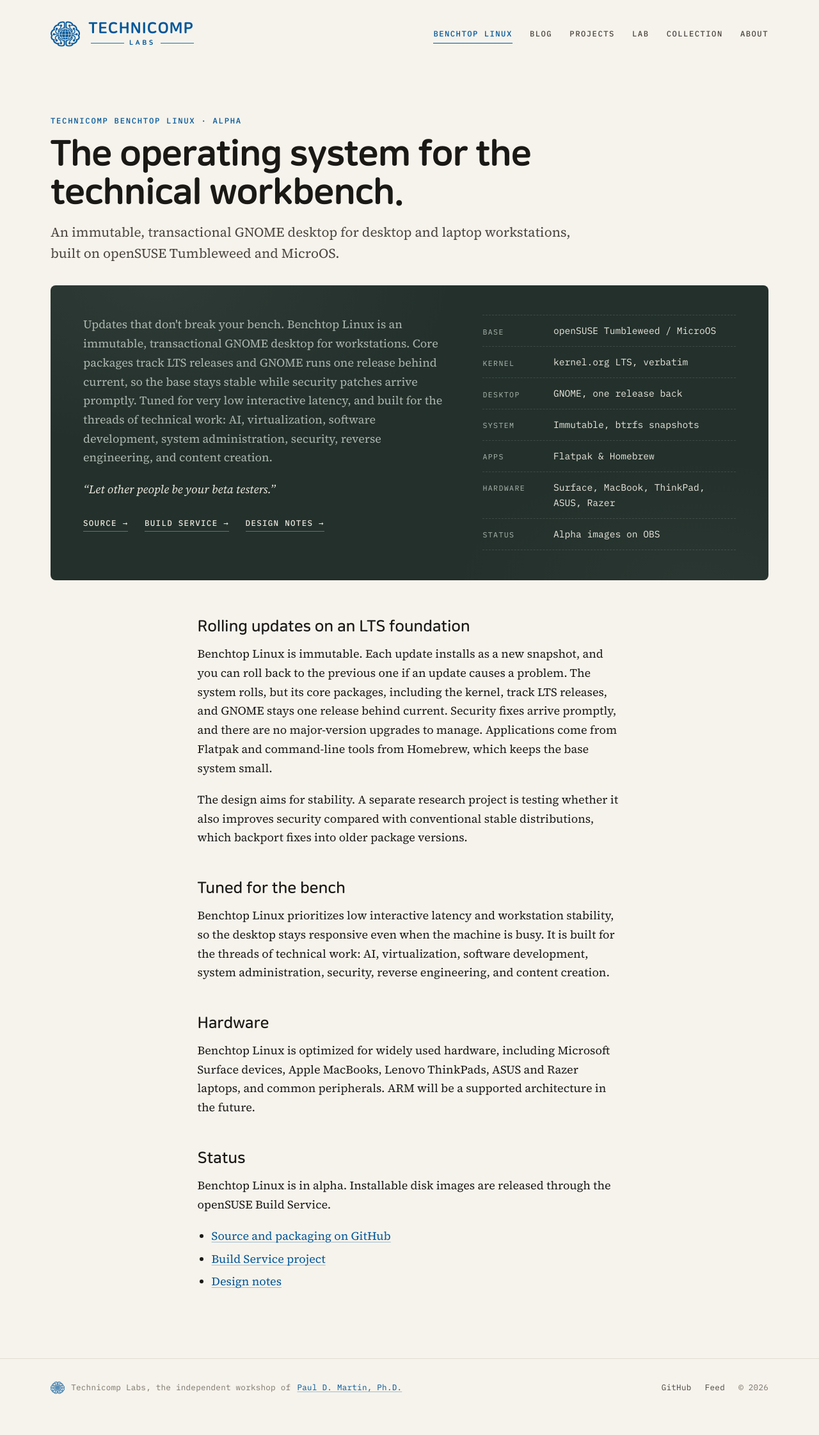
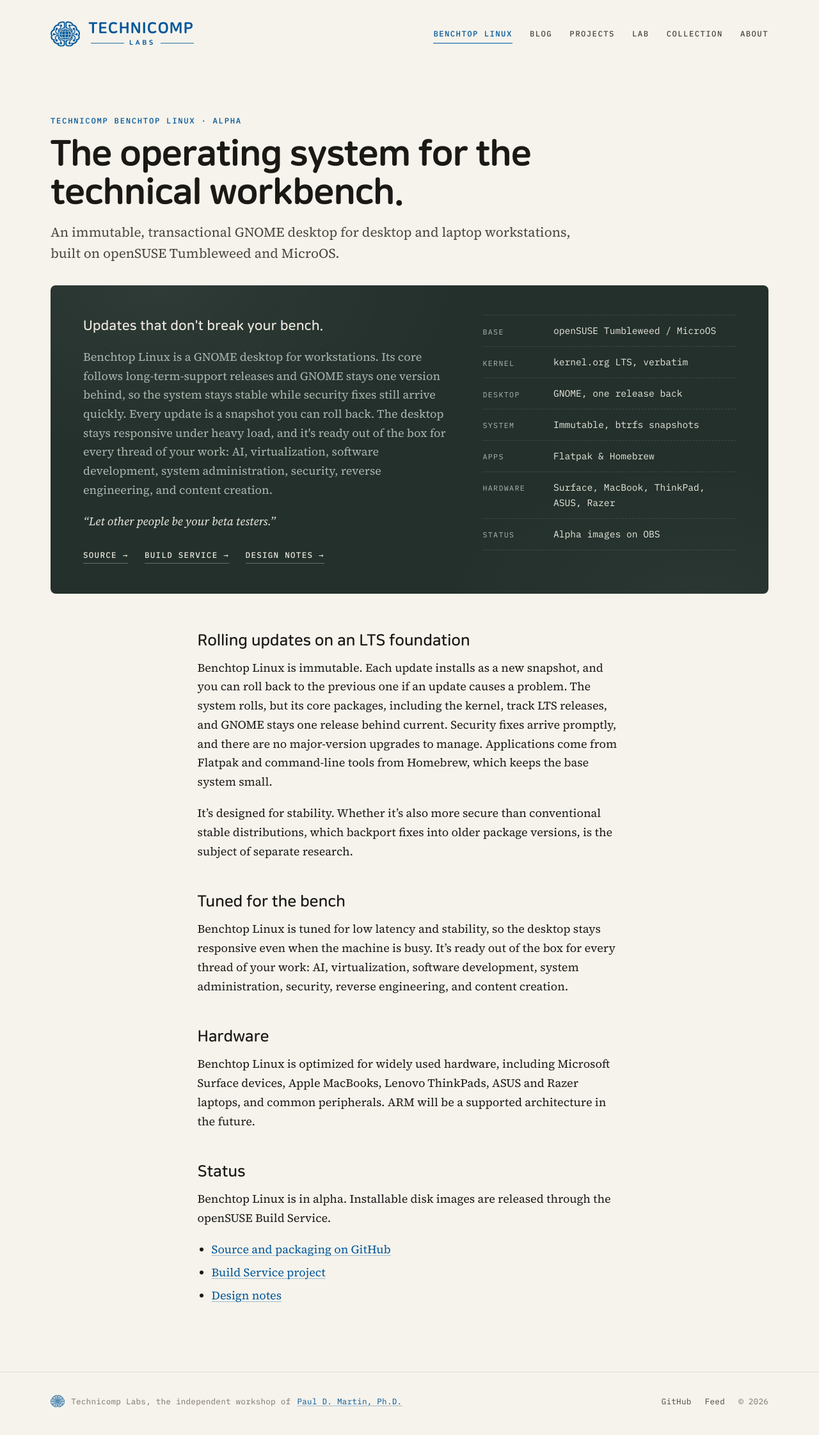
Before and after one commit to TechnicompLabs/technicomplabs.github.io, a Jekyll site: the page built from _pages/benchtop.md, in a window 1280 px wide. Shown: the whole page at 64% size. Built offline with Jekyll 4.4.1, drawn with Linux system fonts in a browser that asks for light colours; before the commit the page ends 2222 px from its top, so only the background shows below that.

Commit message:
Rewrite Benchtop copy in plain language

```diff
--- a/_includes/benchtop.html
+++ b/_includes/benchtop.html
@@ -2,7 +2,8 @@
   <div class="board-text">
     {% unless include.compact %}<p class="board-kicker">Technicomp Benchtop Linux &middot; Alpha</p>
     <h2 class="board-title">The operating system for the technical workbench.</h2>{% endunless %}
-    <p>Updates that don't break your bench. Benchtop Linux is an immutable, transactional GNOME desktop for workstations. Core packages track LTS releases and GNOME runs one release behind current, so the base stays stable while security patches arrive promptly. Tuned for very low interactive latency, and built for the threads of technical work: AI, virtualization, software development, system administration, security, reverse engineering, and content creation.</p>
+    <p class="board-lead">Updates that don't break your bench.</p>
+    <p>Benchtop Linux is a GNOME desktop for workstations. Its core follows long-term-support releases and GNOME stays one version behind, so the system stays stable while security fixes still arrive quickly. Every update is a snapshot you can roll back. The desktop stays responsive under heavy load, and it's ready out of the box for every thread of your work: AI, virtualization, software development, system administration, security, reverse engineering, and content creation.</p>
     <p class="board-motto">&ldquo;Let other people be your beta testers.&rdquo;</p>
     <p class="board-links">
       <a href="https://github.com/TechnicompLabs">Source &rarr;</a>
--- a/_pages/benchtop.md
+++ b/_pages/benchtop.md
@@ -20,11 +20,11 @@ description: "Technicomp Benchtop Linux, the operating system for the technical
 
 Benchtop Linux is immutable. Each update installs as a new snapshot, and you can roll back to the previous one if an update causes a problem. The system rolls, but its core packages, including the kernel, track LTS releases, and GNOME stays one release behind current. Security fixes arrive promptly, and there are no major-version upgrades to manage. Applications come from Flatpak and command-line tools from Homebrew, which keeps the base system small.
 
-The design aims for stability. A separate research project is testing whether it also improves security compared with conventional stable distributions, which backport fixes into older package versions.
+It's designed for stability. Whether it's also more secure than conventional stable distributions, which backport fixes into older package versions, is the subject of separate research.
 
 ## Tuned for the bench
 
-Benchtop Linux prioritizes low interactive latency and workstation stability, so the desktop stays responsive even when the machine is busy. It is built for the threads of technical work: AI, virtualization, software development, system administration, security, reverse engineering, and content creation.
+Benchtop Linux is tuned for low latency and stability, so the desktop stays responsive even when the machine is busy. It's ready out of the box for every thread of your work: AI, virtualization, software development, system administration, security, reverse engineering, and content creation.
 
 ## Hardware
 
--- a/assets/css/main.css
+++ b/assets/css/main.css
@@ -168,6 +168,7 @@ th { font-family: var(--mono); font-size: 0.72rem; font-weight: 500; letter-spac
 .board-kicker { font-family: var(--mono); font-size: 0.72rem; font-weight: 500; letter-spacing: 0.14em; text-transform: uppercase; color: var(--chalk-accent); margin: 0 0 1rem; }
 .board-title { font-family: var(--display); font-weight: 800; font-size: clamp(1.8rem, 3.6vw, 2.5rem); line-height: 1.08; letter-spacing: -0.02em; color: var(--chalk); margin: 0 0 1.1rem; }
 .board-text p { color: var(--chalk-2); }
+.board-lead { font-family: var(--display); font-weight: 700; font-size: 1.25rem; color: var(--chalk) !important; margin-bottom: 0.9rem; }
 .board-motto { font-style: italic; color: var(--chalk) !important; }
 .board-links { display: flex; flex-wrap: wrap; gap: 0.6rem 1.5rem; margin: 1.6rem 0 0; }
 .board-links a { font-family: var(--mono); font-size: 0.74rem; font-weight: 500; letter-spacing: 0.1em; text-transform: uppercase; text-decoration: none; border-bottom: 1px solid rgba(236, 232, 223, 0.35); padding-bottom: 0.15rem; }
```
Also changed, not shown: _pages/projects.md (+1 -1 lines).
